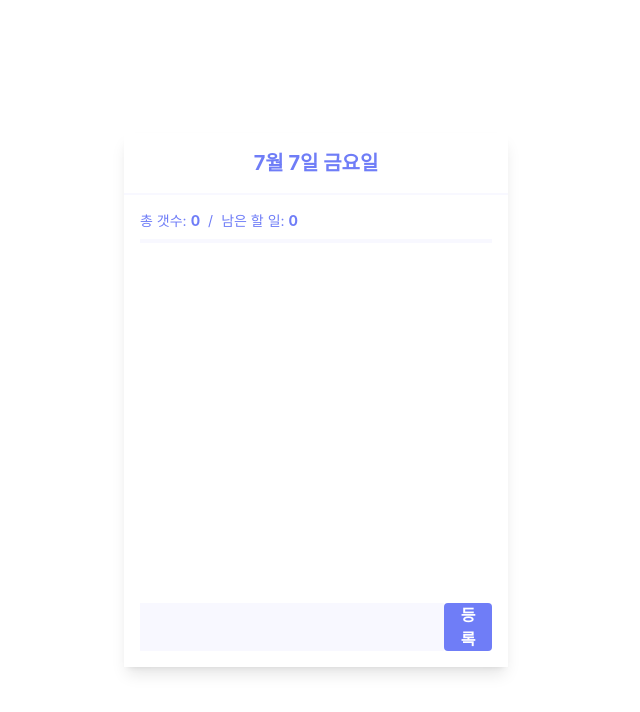
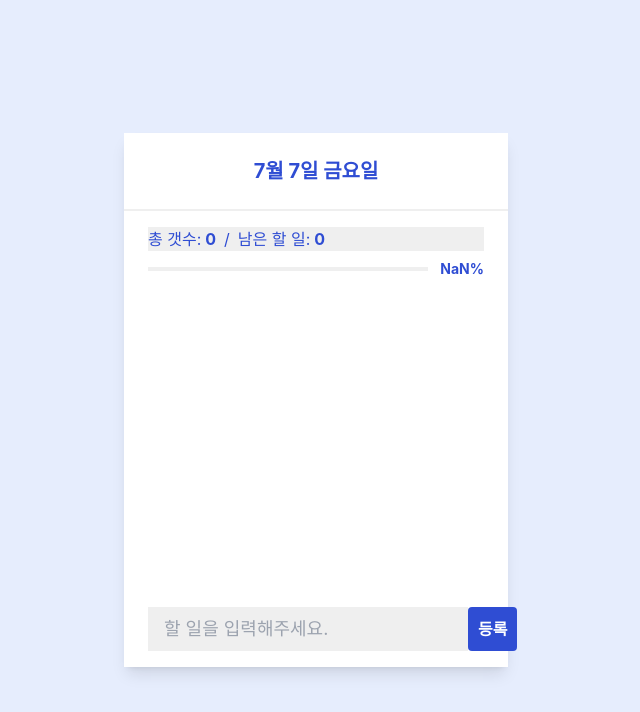
Before and after one commit to deepbm/to-do-list, a React (Create React App) app: page / in a window 1280 px wide. Shown: the top 712 px of the page, without its empty margins (324-964 px from the left). Built offline with nearby package versions, Linux system fonts and the light colour scheme; the HTML template or start-up script is replaced by a standard one.

Commit message:
Update: style

```diff
--- a/src/components/AddForm.jsx
+++ b/src/components/AddForm.jsx
@@ -11,7 +11,7 @@ export default function AddForm({ onAdd }) {
       setText('');
       return;
     } else if (addText.length > 25) {
-      alert('25자 이내로 작성해주세요.');
+      alert('20자 이내로 작성해주세요.');
       return;
     }
     const newTodo = { id: uuidv4(), text, status: 'active' };
@@ -22,13 +22,14 @@ export default function AddForm({ onAdd }) {
   return (
     <form className='flex' onSubmit={handleSubmit}>
       <input
-        className='grow p-2 bg-lightBlue outline-none border-slate-400 text-lg'
+        className='grow p-2 px-4 bg-lightBlue outline-none border-slate-400 text-lg'
         type='text'
         name='text'
         value={text}
         onChange={e => setText(e.target.value)}
+        placeholder='할 일을 입력해주세요.'
       />
-      <button className='px-2.5 bg-brand rounded text-white font-bold' type='submit'>
+      <button className='px-2.5 bg-brand rounded text-white font-bold break-keep' type='submit'>
         등록
       </button>
     </form>
--- a/src/components/Header.jsx
+++ b/src/components/Header.jsx
@@ -3,7 +3,7 @@ import { getCurrentDate } from '../utils/getCurrentDate';
 
 export default function Header() {
   return (
-    <header className='p-4 border-b-2 border-lightBlue text-center text-brand text-xl font-bold'>
+    <header className='p-6 border-b-2 border-lightBlue text-center text-brand text-xl font-bold'>
       <h1>{getCurrentDate()}</h1>
     </header>
   );
--- a/src/components/ToDoList.jsx
+++ b/src/components/ToDoList.jsx
@@ -29,21 +29,24 @@ export default function ToDoList() {
   }, [completed, total]);
 
   return (
-    <section className='grow flex flex-col p-4'>
-      <div className='mb-2 text-sm'>
-        <span className='mr-1 text-brand'>총 갯수:</span>
-        <span className='text-brand text-center font-bold'>{total}</span>
-        <span className='mx-2 text-brand'>/</span>
-        <span className='mr-1 text-brand'>남은 할 일:</span>
-        <span className='text-brand text-center font-bold'>{completed}</span>
+    <section className='grow flex flex-col p-4 px-6 min-h-0'>
+      <div className='inline mb-2 bg-lightBlue text-brand'>
+        <span className='mr-1'>총 갯수:</span>
+        <span className='text-center font-bold'>{todos.length}</span>
+        <span className='mx-2'>/</span>
+        <span className='mr-1'>남은 할 일:</span>
+        <span className='text-center font-bold'>{completed}</span>
       </div>
-      <div className='w-full h-1 bg-lightBlue'>
-        <div
-          className='h-1 bg-brand transition-all ease-in-out duration-300'
-          style={{ width: `${bar}%` }}
-        ></div>
+      <div className='flex items-center gap-3'>
+        <div className='w-full h-1 bg-lightBlue'>
+          <div
+            className='h-1 bg-brand transition-all ease-in-out duration-300'
+            style={{ width: `${bar}%` }}
+          ></div>
+        </div>
+        <span className='text-sm text-brand font-bold'>{Math.round(bar)}%</span>
       </div>
-      <ul className='grow'>
+      <ul className='invisible-scrollbar grow overflow-y-auto my-4'>
         {todos.length > 0 &&
           todos.map(todo => (
             <ToDoListItem
--- a/src/components/ToDoListItem.jsx
+++ b/src/components/ToDoListItem.jsx
@@ -1,5 +1,5 @@
 import React from 'react';
-import { BsFillTrashFill } from 'react-icons/bs';
+import { PiTrashSimpleBold } from 'react-icons/pi';
 
 export default function ToDoListItem({ todo, todo: { id, text, status }, onUpdate, onDelete }) {
   const handleChange = e => {
@@ -11,24 +11,24 @@ export default function ToDoListItem({ todo, todo: { id, text, status }, onUpdat
   };
 
   return (
-    <li className='flex items-center my-3 text-lg'>
+    <li className='flex items-center mb-3 text-lg'>
       <input
         className='w-4 h-4 mr-1 accent-brand rounded'
         type='checkbox'
         id={id}
         name='text'
         onChange={handleChange}
-        checked={status === 'completed'}
+        defaultChecked={status === 'completed'}
       />
       <label
-        className='grow px-1 line-clamp-1 break-words text-brand'
-        style={{ color: status === 'completed' ? '#ddd' : '#6f7df7' }}
+        className='flex-1 px-1 line-clamp-1 break-words text-brand'
+        style={{ color: status === 'completed' ? '#ddd' : '#2f4dd3' }}
         htmlFor={id}
       >
         {text}
       </label>
       <button onClick={handleDelete}>
-        <BsFillTrashFill className='text-brand hover:scale-110' />
+        <PiTrashSimpleBold className='text-[#bbb] hover:text-brand' />
       </button>
     </li>
   );
--- a/src/index.css
+++ b/src/index.css
@@ -8,7 +8,7 @@ body {
     'Cantarell', 'Fira Sans', 'Droid Sans', 'Helvetica Neue', sans-serif;
   -webkit-font-smoothing: antialiased;
   -moz-osx-font-smoothing: grayscale;
-  @apply flex justify-center items-center w-screen h-screen;
+  @apply flex justify-center items-center w-screen h-screen bg-[#e6edfd];
 }
 
 code {
@@ -16,9 +16,13 @@ code {
 }
 
 #root {
-  @apply flex flex-col w-full md:w-96 h-full md:h-2/3 shadow-lg;
+  @apply flex flex-col w-full md:w-96 h-full md:h-2/3 shadow-lg bg-white;
 }
 
 input[type='checkbox'] {
   border: 1px solid #ddd;
 }
+
+.invisible-scrollbar::-webkit-scrollbar {
+  display: none;
+}
--- a/tailwind.config.js
+++ b/tailwind.config.js
@@ -4,8 +4,8 @@ module.exports = {
   theme: {
     extend: {
       colors: {
-        brand: '#6f7df7',
-        lightBlue: '#f8f8ff',
+        brand: '#2f4dd3',
+        lightBlue: '#efefef',
       },
     },
   },
```
